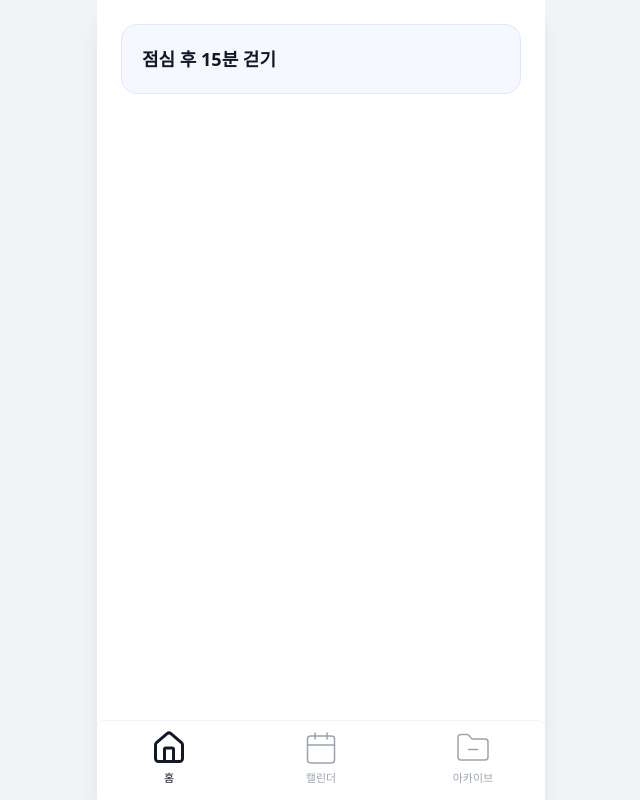
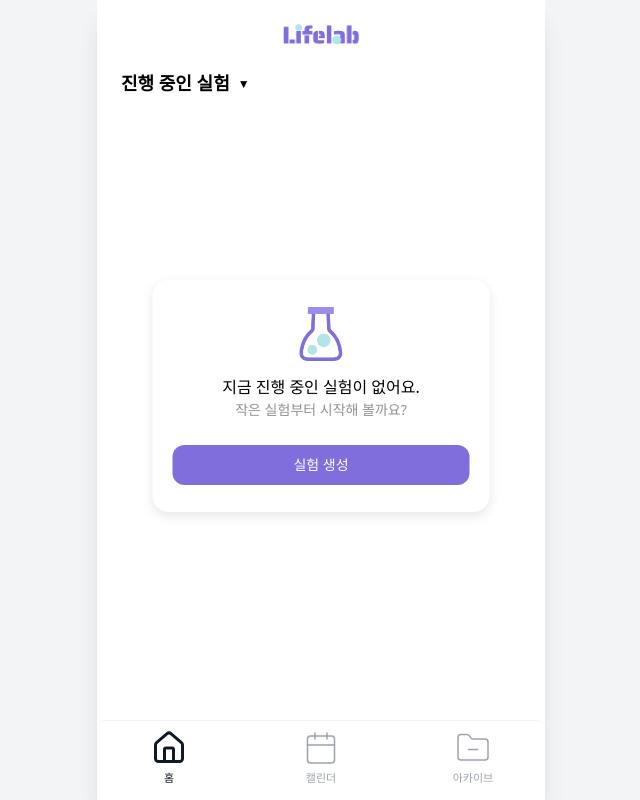
Before and after one commit to lifelab-org/lifelab-fe, a React (Vite) app: page / in a window 1280 px wide. Shown: the whole page, without its empty margins (319-959 px from the left). Built offline with nearby package versions, Linux system fonts and the light colour scheme.

Commit message:
모달 배치 및 헤더와 진행 중인 실험 구현 완료

```diff
--- a/src/components/empty-state/NoOngoingExperiment.css
+++ b/src/components/empty-state/NoOngoingExperiment.css
@@ -1,15 +1,21 @@
 .Modalbox {
+  position: fixed;
+  left: 50%;
+  transform: translateX(-50%);
+  top: 35%;
   display: flex;
   flex-direction: column;
   align-items: center;
   justify-content: center;
   width: 337px;
   height: 232px;
+  background-color: white;
   box-shadow: 0 4px 12px rgba(0, 0, 0, 0.1);
   border-radius: 16px;
+  z-index: 100;
 }
 
-.lifelab-logo {
+.modal-logo {
   width: 43px;
   height: 53.5px;
 }
@@ -24,6 +30,7 @@
 }
 .experiment-state {
   font-size: 16px;
+  margin-top: 14px;
 }
 
 .experiment-ready {
--- a/src/components/empty-state/NoOngoingExperiment.jsx
+++ b/src/components/empty-state/NoOngoingExperiment.jsx
@@ -4,7 +4,7 @@ import logo from "../../assets/lifelab_logo.png";
 function NoOngoingExperiment() {
   return (
     <div className="Modalbox">
-      <img src={logo} className="lifelab-logo" />
+      <img src={logo} className="modal-logo" />
       <div className="experiment-state">지금 진행 중인 실험이 없어요.</div>
       <div className="experiment-ready">작은 실험부터 시작해 볼까요?</div>
       <button className="making-experiments">실험 생성</button>
--- /dev/null
+++ b/src/components/header/Header.css
@@ -0,0 +1,57 @@
+.header {
+  display: flex;
+  flex-direction: column;
+  gap: 16px;
+  padding: 16px 24px;
+}
+
+.lifelab_char {
+  width: 78px;
+  height: 38px;
+  margin: 0 auto;
+}
+
+/* 드롭다운 */
+.dropdown {
+  position: relative;
+  width: fit-content;
+}
+
+.dropdown-header {
+  font-size: 18px;
+  font-weight: 700;
+  cursor: pointer;
+  display: flex;
+  align-items: center;
+  gap: 8px;
+}
+
+.arrow {
+  font-size: 12px;
+  transition: transform 0.2s ease;
+}
+
+.arrow.open {
+  transform: rotate(180deg);
+}
+
+.dropdown-menu {
+  position: absolute;
+  top: 110%;
+  left: 0;
+  background: white;
+  border-radius: 12px;
+  box-shadow: 0 8px 20px rgba(0, 0, 0, 0.1);
+  padding: 8px 0;
+  min-width: 180px;
+  z-index: 10;
+}
+
+.dropdown-item {
+  padding: 10px 14px;
+  cursor: pointer;
+}
+
+.dropdown-item:hover {
+  background: #f5f5f5;
+}
--- /dev/null
+++ b/src/components/header/Header.jsx
@@ -0,0 +1,47 @@
+import { useState } from "react";
+import "./Header.css";
+import logo from "../../assets/lifelab_char.png";
+
+export default function Header() {
+  const [isOpen, setIsOpen] = useState(false);
+
+  const experiments = ["진행 예정 실험"];
+
+  const [selected, setSelected] = useState("진행 중인 실험");
+
+  const toggleDropdown = () => {
+    setIsOpen(!isOpen);
+  };
+
+  const handleSelect = (exp) => {
+    setSelected(exp);
+    setIsOpen(false);
+  };
+
+  return (
+    <div className="header">
+      <img src={logo} className="lifelab_char" alt="logo" />
+
+      <div className="dropdown">
+        <div className="dropdown-header" onClick={toggleDropdown}>
+          {selected}
+          <span className={`arrow ${isOpen ? "open" : ""}`}>▼</span>
+        </div>
+
+        {isOpen && (
+          <div className="dropdown-menu">
+            {experiments.map((exp, idx) => (
+              <div
+                key={idx}
+                className="dropdown-item"
+                onClick={() => handleSelect(exp)}
+              >
+                {exp}
+              </div>
+            ))}
+          </div>
+        )}
+      </div>
+    </div>
+  );
+}
--- a/src/index.css
+++ b/src/index.css
@@ -6,3 +6,11 @@ body {
   background-color: #f3f4f6;
   margin: 0;
 }
+
+html,
+body,
+#root {
+  margin: 0;
+  padding: 0;
+  height: 100%;
+}
--- a/src/pages/Home.jsx
+++ b/src/pages/Home.jsx
@@ -1,27 +1,64 @@
+import { useState, useEffect } from "react"; // ✨ 상태 관리를 위해 추가
 import { Link } from "react-router-dom";
+import Header from "../components/header/Header";
+import NoOngoingExperiment from "../components/empty-state/NoOngoingExperiment";
 
 export default function Home() {
-  const experiments = [
-    { id: 1, title: "점심 후 15분 걷기", status: "실험이 완료되었어요! 결과를 확인해 보세요.", color: "bg-blue-100", dot: "bg-blue-300", dDay: "D-Day" }
-  ];
+  // 1. 실험 목록 상태 (초기값은 빈 상태로 유지함)
+  const [experiments, setExperiments] = useState([]);
+  // 2. 로딩 상태
+  const [isLoading, setIsLoading] = useState(true);
+
+  useEffect(() => {
+    // 3. 나중에 API 호출할 부분임
+    const fetchExperiments = async () => {
+      try {
+        // const response = await axios.get("/api/experiments"); // 실제 연결 시 이 코드 사용
+        // setExperiments(response.data);
+
+        // 현재는 데이터가 없는 상태 유지 (테스트용 코드임)
+        //ssetExperiments([{ id: 1, title: "첫 번째 실험" }]);
+
+        setIsLoading(false);
+      } catch (error) {
+        console.error("데이터 로드 실패:", error);
+        setIsLoading(false);
+      }
+    };
+
+    fetchExperiments();
+  }, []);
+
+  if (isLoading) return null; // 로딩 중일 때 깜빡임 방지 (선택 사항)
+
   return (
-    <div className="p-6">
-      <div className="space-y-4">
+    <div className="flex flex-col">
+      <Header />
+
+      <main className="relative min-h-[400px]">
+        {/*실험이 없을 때만 모달이 표시되는 로직임 */}
+        {experiments.length === 0 ? (
+          <div className="absolute inset-0 flex items-center justify-center p-6">
+            <NoOngoingExperiment />
+          </div>
+        ) : (
+          <div className="p-6 space-y-4">
             {experiments.map((exp) => (
               <Link
                 key={exp.id}
                 to="/record"
-            className={`block border border-indigo-100 rounded-2xl p-5 ${exp.id === 1 ? 'bg-indigo-50/50' : 'bg-white shadow-sm'}`}
+                className={`block border rounded-2xl p-5 ${
+                  exp.id === 1
+                    ? "bg-indigo-50/50 border-indigo-100"
+                    : "bg-white shadow-sm"
+                }`}
               >
-            <div className="flex justify-between items-start">
-              <div className="flex items-center gap-3">
-                <h3 className="text-lg font-bold text-gray-900">{exp.title}</h3>
-              </div>
-            </div>
+                <h3 className="text-lg font-bold">{exp.title}</h3>
               </Link>
             ))}
           </div>
-
+        )}
+      </main>
     </div>
   );
 }
```
Also changed, not shown: src/pages/Archive.jsx (line endings or trailing spaces), src/pages/Calendar.jsx (line endings or trailing spaces). Lines whose indentation alone changed are shown as unchanged.
